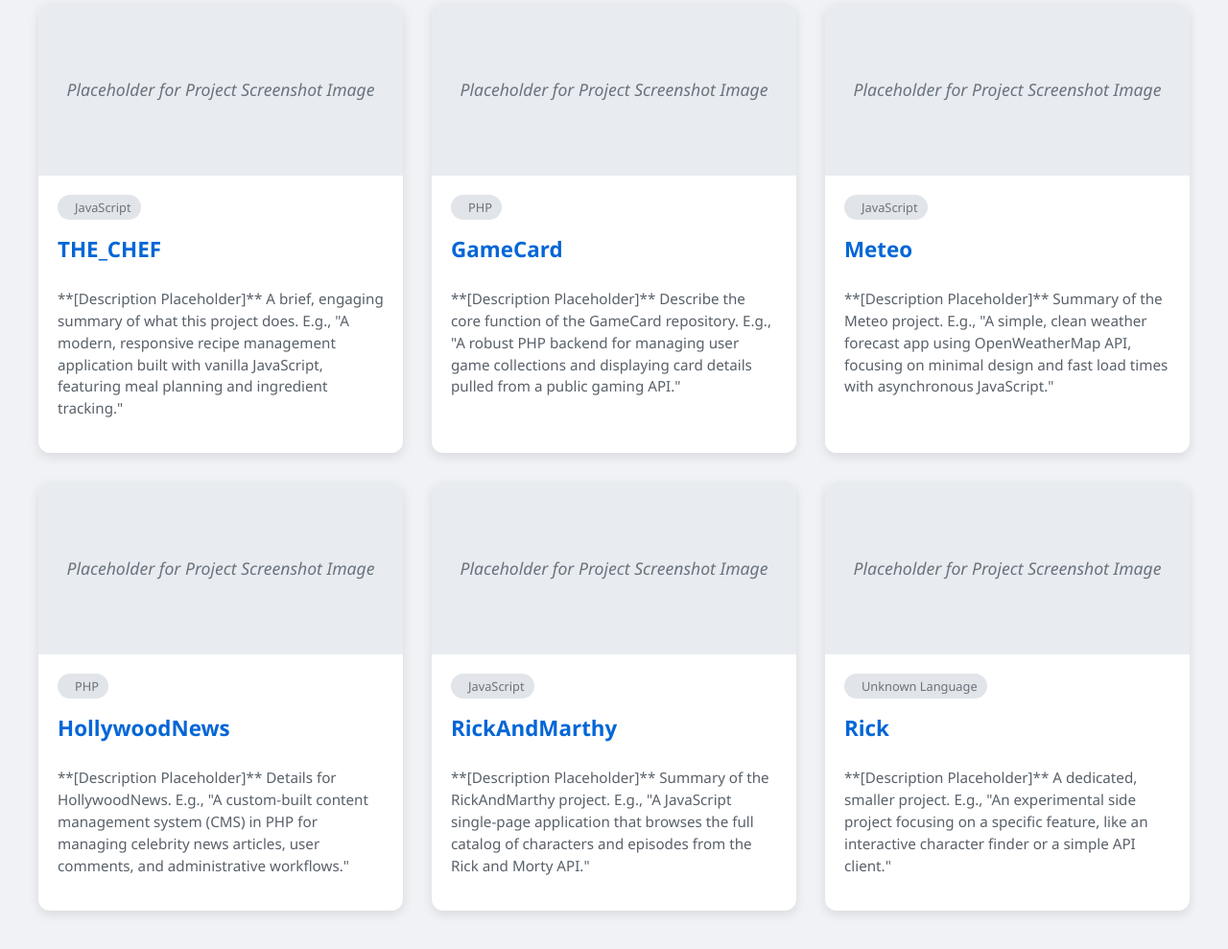
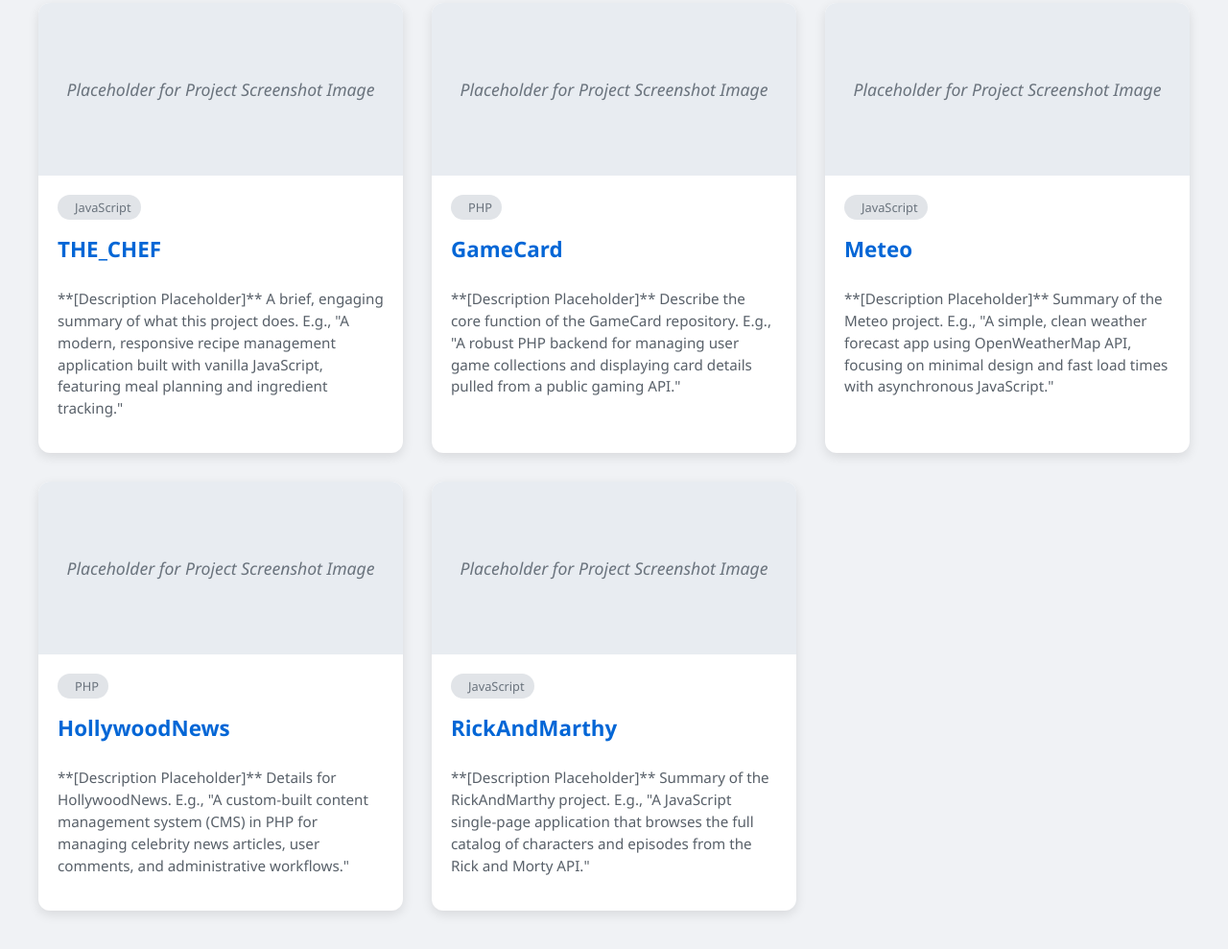
Before and after one commit to Paul-Elliot/paul-elliot.github.io, a plain HTML site: page index.html in a window 1280 px wide. Shown: the part 133-1122 px from the top of the page at 96% size. Drawn offline with Linux system fonts and the light colour scheme.

Commit message:
Update index.html

```diff
--- a/index.html
+++ b/index.html
@@ -199,23 +199,8 @@
                     </p>
                 </div>
             </div>
-
-            <div class="project-card">
-                <div class="project-image">
-                    <p>Placeholder for Project Screenshot Image</p>
-                </div>
-                <div class="project-content">
-                    <span class="language-tag">
-                        <i class="fas fa-code lang-unknown"></i> Unknown Language
-                    </span>
-                    <h2>Rick</h2>
-                    <p class="description">
-                        **[Description Placeholder]** A dedicated, smaller project. E.g., "An experimental side project focusing on a specific feature, like an interactive character finder or a simple API client."
-                    </p>
-                </div>
-            </div>
-
         </div>
     </div>
 </body>
+
 </html>
```
